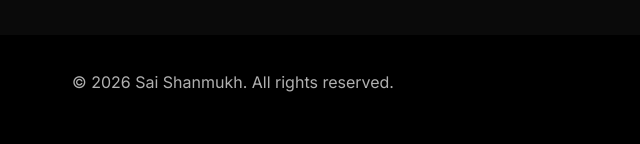
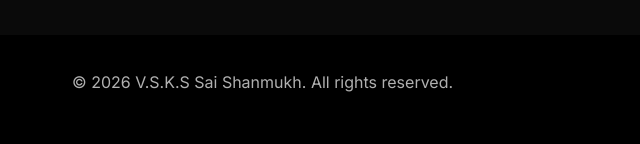
Before and after one commit to saishanmukh24/Portfolio, a plain HTML site: page index.html in a window 1280 px wide. Shown: the part 7683-7827 px from the top of the page, 0-640 px from the left. Drawn offline with nearby package versions, Linux system fonts and the light colour scheme.

Commit message:
index.html

```diff
--- a/index.html
+++ b/index.html
@@ -397,7 +397,7 @@
     <div class="container">
       <div class="footer-content">
         <div class="footer-text">
-          <p>&copy; 2026 Sai Shanmukh. All rights reserved.</p>
+          <p>&copy; 2026 V.S.K.S Sai Shanmukh. All rights reserved.</p>
         </div>
         <div class="footer-social">
           <a href="https://www.linkedin.com/in/saishanmukh24/" target="_blank" class="social-link">
```
